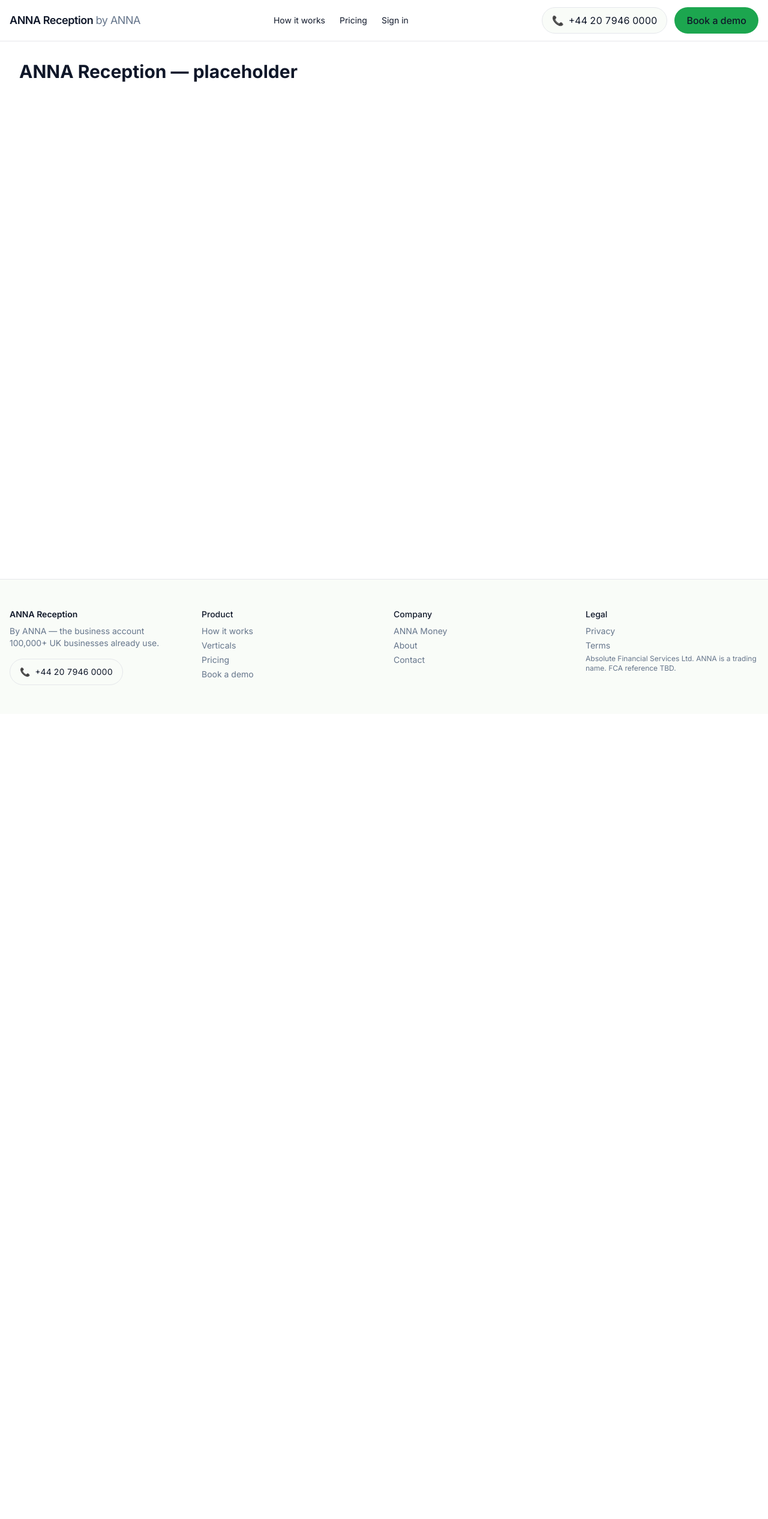
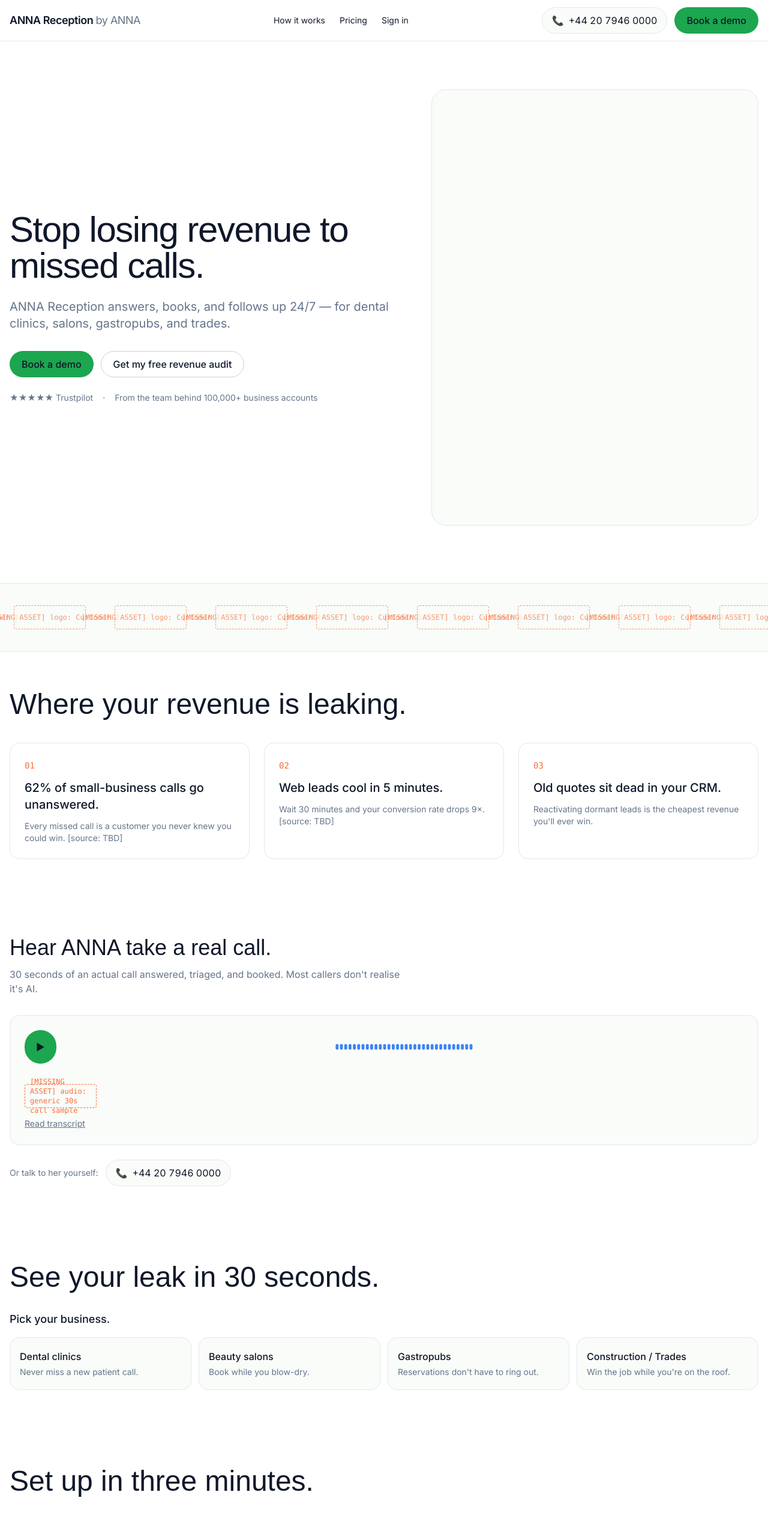
Before and after one commit to nfilippov733/anna-reception, a Next.js app: page / in a window 1280 px wide. Shown: the top 2532 px of the page at 60% size. Before the commit the page ends 1190 px from the top, so only its background shows below. Built offline with nearby package versions, Linux system fonts and the light colour scheme; a web font is replaced by a local one.

Commit message:
feat: assemble landing page (§01–§16) with vertical URL param routing

```diff
--- a/src/app/page.tsx
+++ b/src/app/page.tsx
@@ -1,7 +1,43 @@
-export default function HomePage() {
+import { Hero } from "@/components/sections/Hero";
+import { SocialProofLogos } from "@/components/sections/SocialProofLogos";
+import { RevenueLeak } from "@/components/sections/RevenueLeak";
+import { AudioDemo } from "@/components/sections/AudioDemo";
+import { RoiCalculator } from "@/components/sections/RoiCalculator";
+import { HowItWorks } from "@/components/sections/HowItWorks";
+import { VerticalsTileModule } from "@/components/sections/VerticalsTileModule";
+import { TestimonialWall } from "@/components/sections/TestimonialWall";
+import { FeatureStrip } from "@/components/sections/FeatureStrip";
+import { IntegrationsMarquee } from "@/components/sections/IntegrationsMarquee";
+import { PricingTeaser } from "@/components/sections/PricingTeaser";
+import { AuditReEntryBanner } from "@/components/sections/AuditReEntryBanner";
+import { FaqAccordion } from "@/components/sections/FaqAccordion";
+import { FinalCtaBanner } from "@/components/sections/FinalCtaBanner";
+import { readVerticalFromUrl } from "@/lib/urlParams";
+import type { VerticalKey } from "@/lib/verticals";
+
+type Props = { searchParams: Promise<{ v?: string }> };
+
+export default async function HomePage({ searchParams }: Props) {
+  const params = await searchParams;
+  const fakeUrl = new URL(`http://x/?v=${params.v ?? ""}`);
+  const initialVertical: VerticalKey | null = readVerticalFromUrl(fakeUrl);
+
   return (
-    <main className="min-h-screen">
-      <h1 className="text-3xl font-bold p-8">ANNA Reception — placeholder</h1>
-    </main>
+    <>
+      <Hero />
+      <SocialProofLogos />
+      <RevenueLeak />
+      <AudioDemo />
+      <RoiCalculator initialVertical={initialVertical} />
+      <HowItWorks />
+      <VerticalsTileModule />
+      <TestimonialWall />
+      <FeatureStrip />
+      <IntegrationsMarquee />
+      <PricingTeaser />
+      <AuditReEntryBanner />
+      <FaqAccordion />
+      <FinalCtaBanner />
+    </>
   );
 }
--- a/src/components/sections/VerticalsTileModule.tsx
+++ b/src/components/sections/VerticalsTileModule.tsx
@@ -1,3 +1,4 @@
+"use client";
 import { VERTICALS } from "@/content/verticals";
 import { VERTICAL_KEYS } from "@/lib/verticals";
 import { VerticalTile } from "@/components/verticals/VerticalTile";
```
